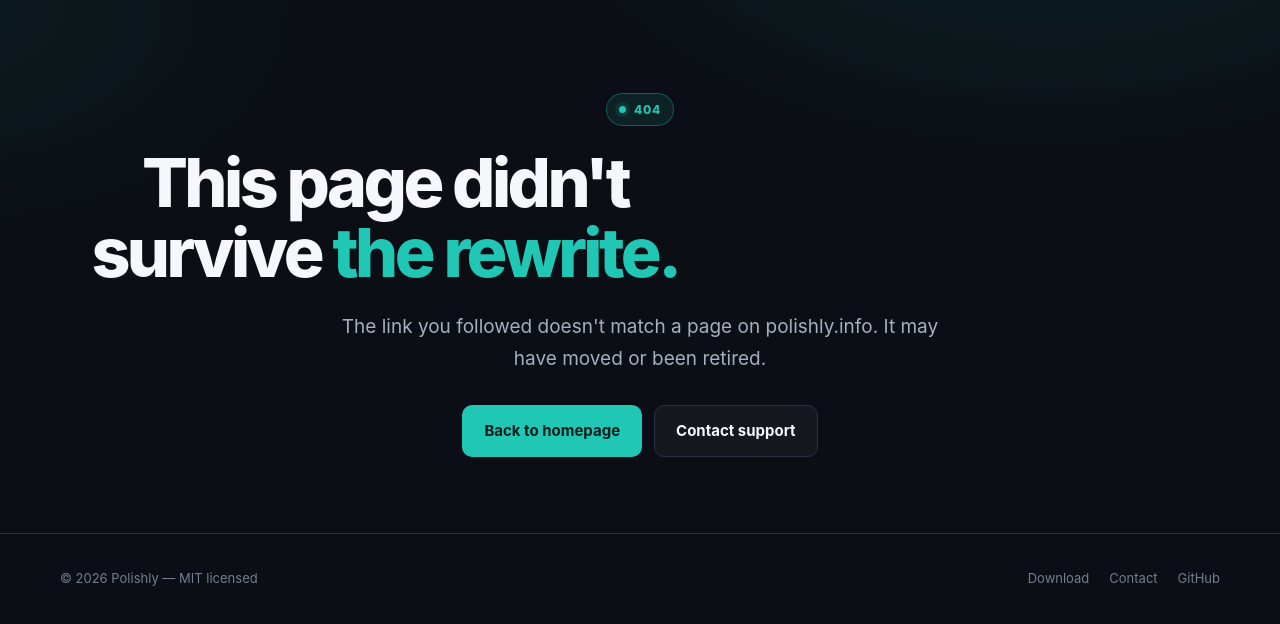
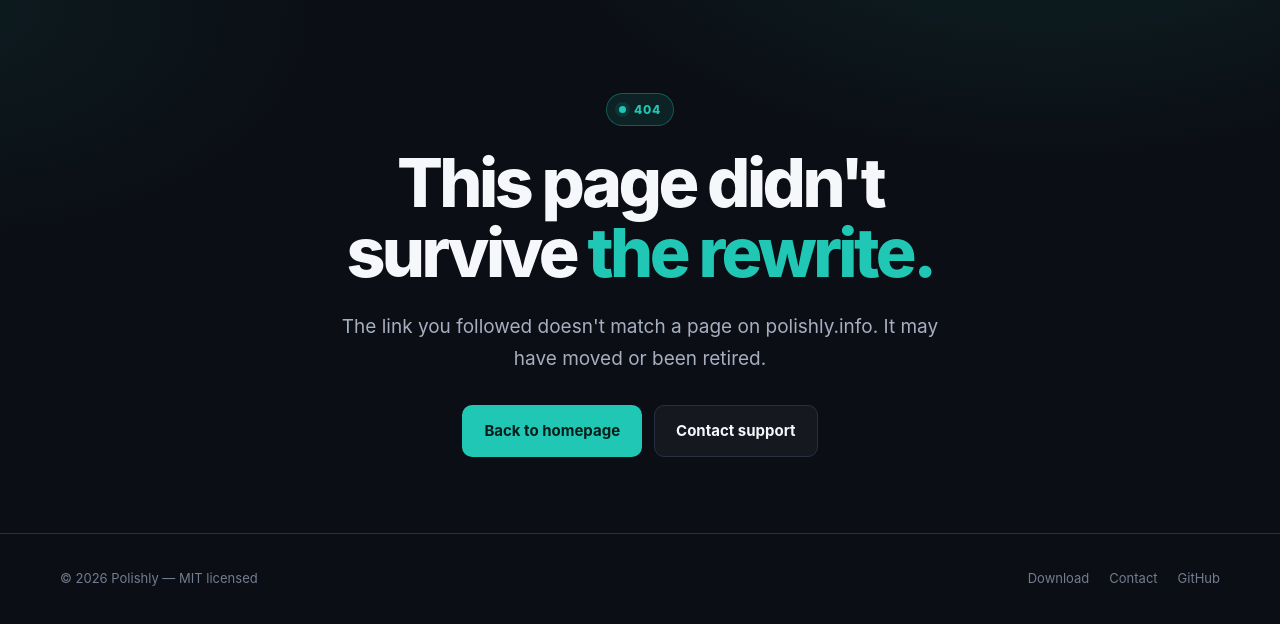
Before and after one commit to kiranreddi/polishly, a website: page website/404.html in a window 1280 px wide. Shown: the part 70-694 px from the top of the page. Drawn offline with Linux system fonts and the light colour scheme.

Commit message:
fix(website): center the 404 heading block, not just its text
The h1 inherited .hero h1 { max-width: 650px } from the homepage's
left-aligned hero. text-align:center on the wrapper only centers
inline content within a box — it doesn't center the box itself, so
the constrained-width h1 sat flush against the left edge while the
pill, paragraph, and buttons (which have their own auto-margins or
flex centering) all centered correctly around it. Added
margin-inline:auto to the h1 so its own box centers too.

```diff
--- a/website/404.html
+++ b/website/404.html
@@ -37,7 +37,7 @@
   <header class="hero" id="top">
     <div class="wrap" style="text-align:center;">
       <span class="eyebrow"><span class="status-dot"></span>404</span>
-      <h1>This page didn't survive <span>the rewrite.</span></h1>
+      <h1 style="margin-inline:auto;">This page didn't survive <span>the rewrite.</span></h1>
       <p class="hero-sub" style="margin-inline:auto;">The link you followed doesn't match a page on polishly.info. It may have moved or been retired.</p>
       <div class="hero-actions" style="justify-content:center;">
         <a class="btn btn-primary btn-lg" href="/">Back to homepage</a>
```
